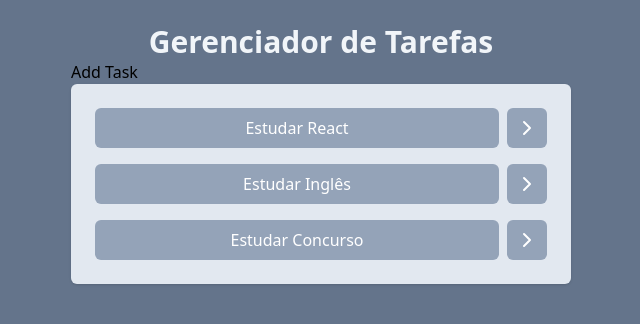
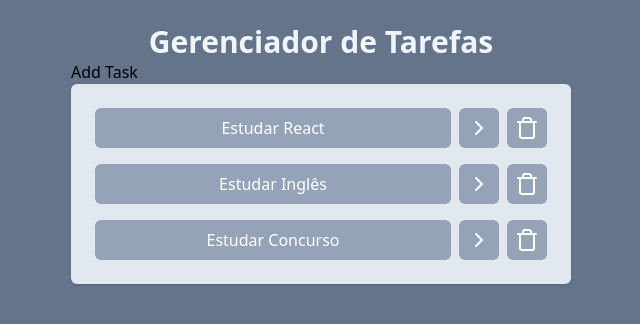
Before and after one commit to LuketeS/react-task-list, a React (Vite) app: page / in a window 1280 px wide. Shown: the top 324 px of the page, without its empty margins (319-959 px from the left). Built offline with nearby package versions, Linux system fonts and the light colour scheme.

Commit message:
feat: implementado o deletar tasks

```diff
--- a/src/App.jsx
+++ b/src/App.jsx
@@ -37,6 +37,15 @@
     setTasks(newTasks);
   }
 
+  function onDeleteTaskClick(taskId) {
+    const newTasks = tasks.filter((task) => {
+      if (task.id !== taskId) {
+        return task;
+      }
+    });
+    setTasks(newTasks);
+  }
+
   return (
     <div className="w-screen h-screen bg-slate-500 flex justify-center p-6">
       <div className="w-[500px]">
@@ -44,7 +53,11 @@
           Gerenciador de Tarefas
         </h1>
         <AddTask />
-        <Tasks tasks={tasks} onTaskClick={onTaskClick} />
+        <Tasks
+          tasks={tasks}
+          onTaskClick={onTaskClick}
+          onDeleteTaskClick={onDeleteTaskClick}
+        />
       </div>
     </div>
   );
--- a/src/components/Tasks.jsx
+++ b/src/components/Tasks.jsx
@@ -1,4 +1,4 @@
-import { ChevronRightIcon } from "lucide-react";
+import { ChevronRightIcon, TrashIcon } from "lucide-react";
 
 function Tasks(props) {
   console.log(props);
@@ -15,6 +15,12 @@
           <button className="bg-slate-400 p-2 rounded-md text-white">
             <ChevronRightIcon />
           </button>
+          <button
+            onClick={() => props.onDeleteTaskClick(task.id)}
+            className="bg-slate-400 p-2 rounded-md text-white"
+          >
+            <TrashIcon />
+          </button>
         </li>
       ))}
     </ul>
```
